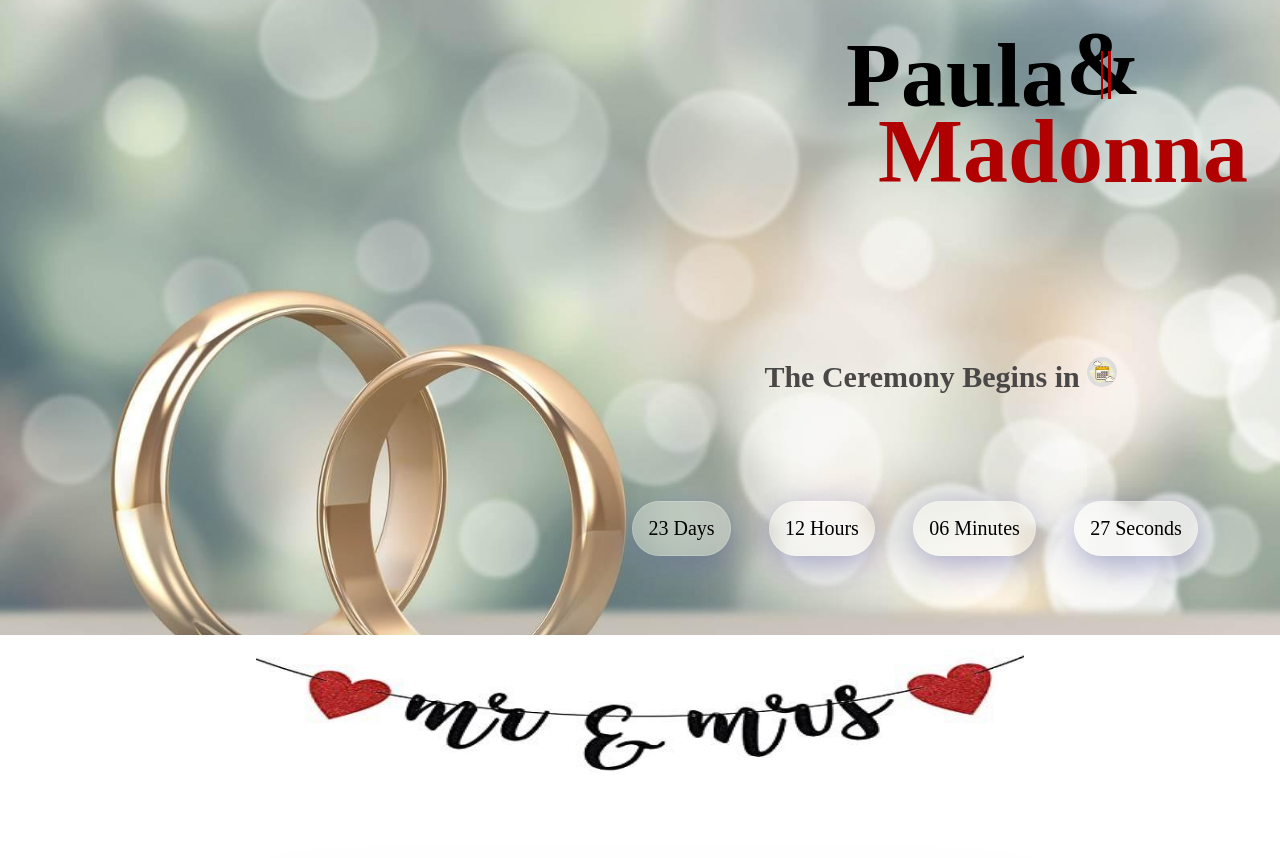
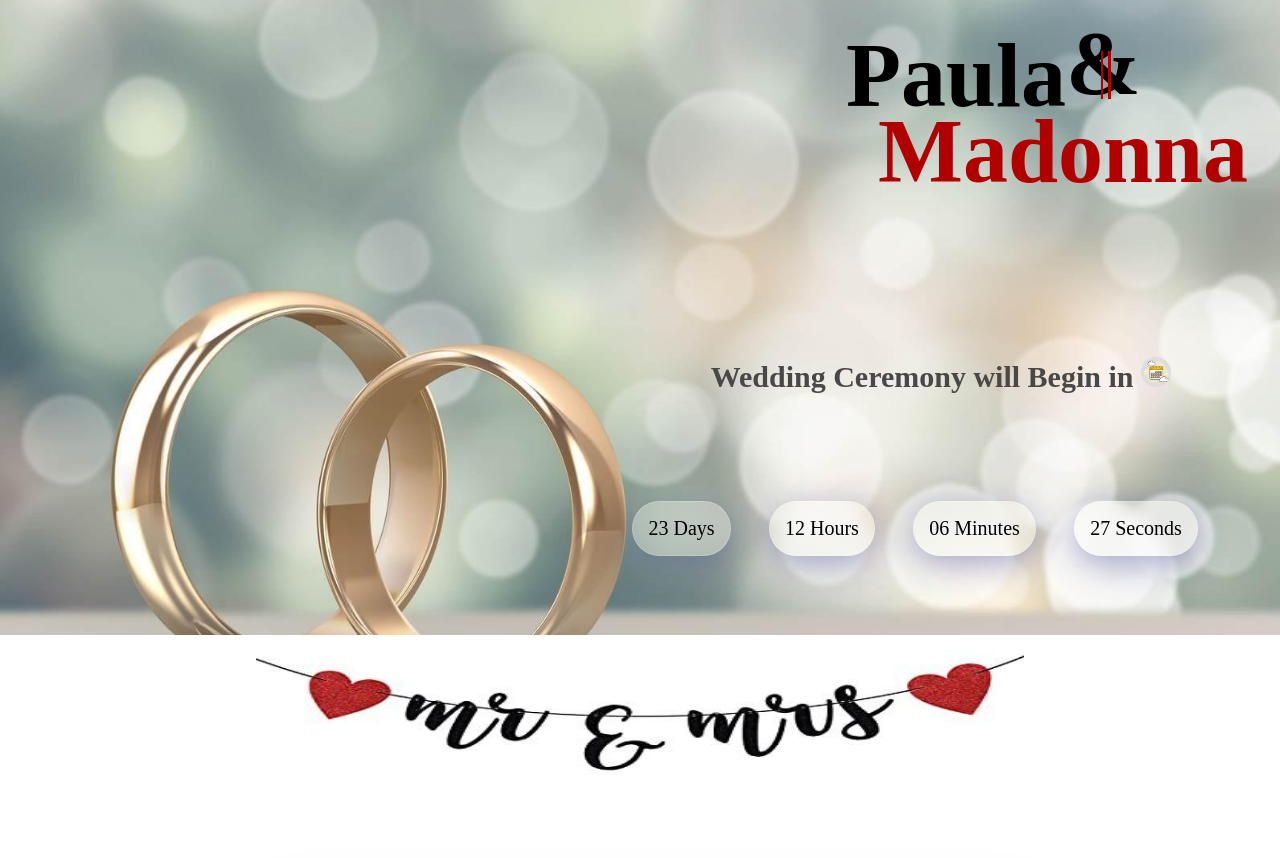
Before and after one commit to M2294/Wedding-invetation, a plain HTML site: page index.html in a window 1280 px wide. Shown: the top 858 px of the page. Drawn offline with Linux system fonts and the light colour scheme.

Commit message:
Update index.html

```diff
--- a/index.html
+++ b/index.html
@@ -22,7 +22,7 @@
         <div class="right">
           <div class="title">
             <h4>
-              The Ceremony Begins in
+             Wedding Ceremony will Begin in
               <img class="img1" src="img/icons8-calendar-100.png" />
             </h4>
           </div>
```
